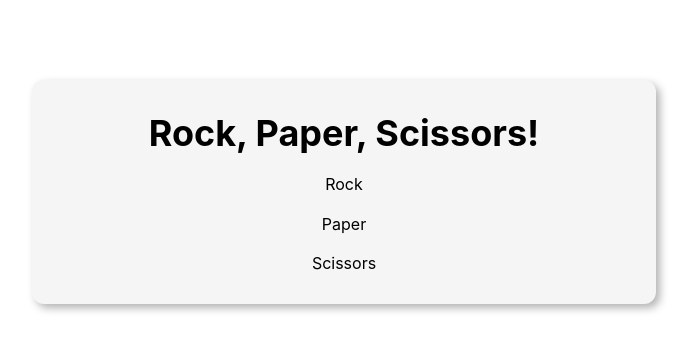
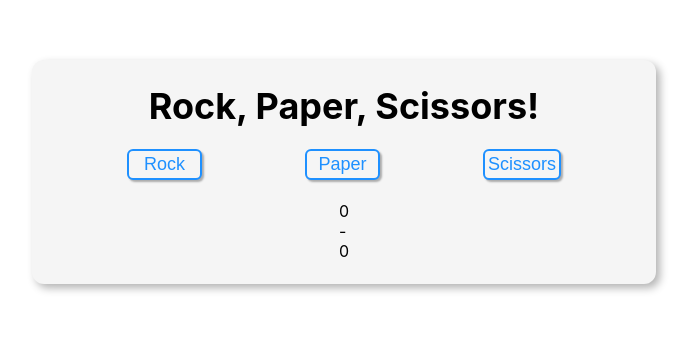
Before and after one commit to RibhavYadav/Rock-Paper-Scissors, a plain HTML site: page index.html in a window 1280 px wide. Shown: the part 228-578 px from the top of the page, without its empty margins (296-991 px from the left). Drawn offline with Linux system fonts and the light colour scheme.

Commit message:
Added styling for the three buttons.

```diff
--- a/index.html
+++ b/index.html
@@ -9,9 +9,22 @@
 <body>
 <div class="choice-container">
     <div class="title">Rock, Paper, Scissors!</div>
-    <div class="choice">Rock</div>
-    <div class="choice">Paper</div>
-    <div class="choice">Scissors</div>
+    <div class="choices">
+        <div class="choice">
+            <button>Rock</button>
+        </div>
+        <div class="choice">
+            <button>Paper</button>
+        </div>
+        <div class="choice">
+            <button>Scissors</button>
+        </div>
+    </div>
+    <div class="score-container">
+        <div class="player-score">0</div>
+        -
+        <div class="computer-score">0</div>
+    </div>
 </div>
 </body>
 </html>
--- a/style.css
+++ b/style.css
@@ -4,8 +4,7 @@ body {
     justify-content: center;
     align-items: center;
     height: 100vh;
-    margin: 12px;
-    padding: 8px;
+    margin: 0;
     background: white;
 }
 
@@ -26,3 +25,30 @@ body {
     font-size: 36px;
     font-weight: bold;
 }
+
+.choices {
+    display: flex;
+    justify-content: space-evenly;
+    align-items: center;
+    min-width: 80vh;
+    min-height: 50px;
+}
+
+button {
+    font-size: 18px;
+    text-align: center;
+    min-width: 75px;
+    min-height: 20px;
+    padding: 3px;
+    background-color: whitesmoke;
+    color: dodgerblue;
+    border-radius: 6px;
+    border: 2px solid dodgerblue;
+    box-shadow: 2px 2px 2px rgba(0, 0, 0, 0.3)
+}
+
+button:active {
+    background-color: #e0e0e0;
+    transform: scale(0.95);
+    box-shadow: inset 2px 2px 4px rgba(0, 0, 0, 0.2);
+}
```
